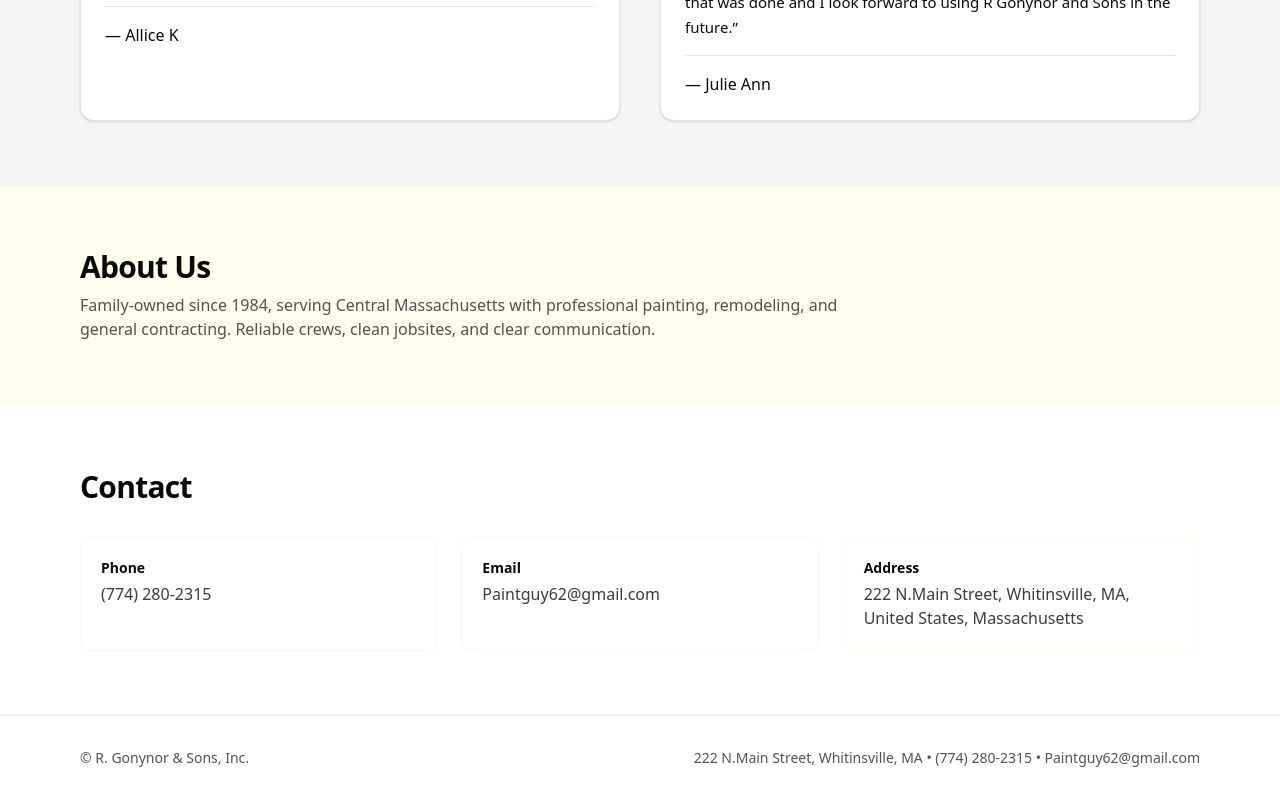
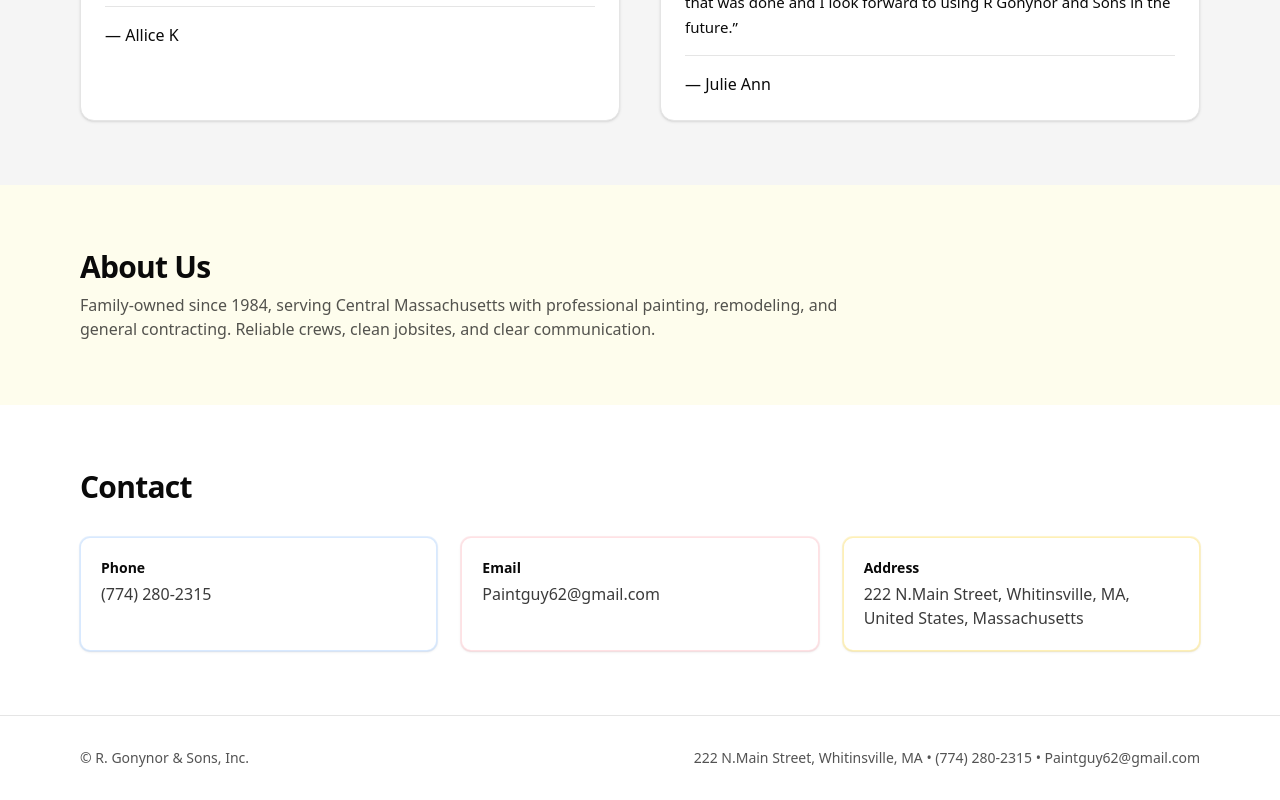
Before and after one commit to JCWoodworker/rgs-property-service, a React (Vite) app: page / in a window 1280 px wide. Shown: the part 1765-2565 px from the top of the page. Built offline with nearby package versions, Linux system fonts and the light colour scheme; what @radix-ui/themes would draw is missing.

Commit message:
more optimization and design updates

```diff
--- a/src/App.tsx
+++ b/src/App.tsx
@@ -19,7 +19,7 @@ import {
 import ContactDialog from "@/features/contact/ContactDialog"
 import TestimonialSection from "./features/testimonials/TestimonialSection"
 import AboutSection from "./features/about/AboutSection"
-import { BRAND_RED, BRAND_BLUE, BRAND_YELLOW, TINT_BLUE, TINT_RED, TINT_YELLOW } from "@/constants/theme"
+import { BRAND_RED, BRAND_BLUE, BRAND_YELLOW } from "@/constants/theme"
 import ServicesSection from "./features/services/ServicesSection"
 import ContactCard from "./features/contact/ContactCard"
 
@@ -218,18 +218,14 @@ function HomePage() {
 							label="Phone"
 							value="(774) 280-2315"
 							href="tel:+17742802315"
-							tint={TINT_BLUE}
 						/>
 						<ContactCard
 							label="Email"
 							value="Paintguy62@gmail.com"
-							href="mailto:Paintguy62@gmail.com"
-							tint={TINT_RED}
 						/>
 						<ContactCard
 							label="Address"
 							value="222 N.Main Street, Whitinsville, MA, United States, Massachusetts"
-							tint={TINT_YELLOW}
 						/>
 					</div>
 				</div>
--- a/src/features/contact/ContactCard.tsx
+++ b/src/features/contact/ContactCard.tsx
@@ -1,74 +1,58 @@
 import { useState } from "react"
-import ContactForm from "./ContactForm"
-import {
-	Dialog,
-	DialogContent,
-	DialogDescription,
-	DialogHeader,
-	DialogTitle,
-	DialogTrigger,
-	DialogClose,
-} from "@/components/ui/dialog"
-import { Button } from "@/components/ui/button"
+import ContactDialog from "./ContactDialog"
 
 const ContactCard = ({
 	label,
 	value,
 	href,
-	tint,
 }: {
 	label: string
 	value: string
 	href?: string
-	tint?: string
 }) => {
-	const style: React.CSSProperties | undefined = tint
-		? { borderColor: tint }
-		: undefined
 	const [open, setOpen] = useState(false)
+
+	// Map label to Tailwind tint classes (no inline styles)
+	const tone =
+		label === "Email" ? "red" : label === "Address" ? "yellow" : "blue"
+	const toneClasses =
+		tone === "red"
+			? "border-rose-200/60 ring-1 ring-rose-200/40 shadow-sm"
+			: tone === "yellow"
+			? "border-amber-200/60 ring-1 ring-amber-200/40 shadow-sm"
+			: "border-blue-200/60 ring-1 ring-blue-200/40 shadow-sm"
+	const cardBase = `rounded-lg border bg-card text-card-foreground p-5 ${toneClasses}`
+
 	if (href && label !== "Email") {
 		return (
 			<a
-				className="rounded-lg border p-5 bg-card text-card-foreground"
+				className={cardBase + " hover:shadow-md transition-shadow"}
 				href={href}
-				style={style}
 			>
 				<div className="text-sm font-semibold">{label}</div>
 				<div className="mt-1 text-foreground/80">{value}</div>
 			</a>
 		)
 	}
-	// Email card: open a dialog with the contact form
+
+	// Email card: use ContactDialog with a trigger
 	return (
-		<Dialog open={open} onOpenChange={setOpen}>
-			<DialogTrigger asChild>
+		<ContactDialog
+			open={open}
+			onOpenChange={setOpen}
+			trigger={
 				<div
-					className="rounded-lg border p-5 bg-card text-card-foreground cursor-pointer"
-					style={style}
+					className={
+						cardBase + " cursor-pointer hover:shadow-md transition-shadow"
+					}
 					role="button"
 					tabIndex={0}
 				>
 					<div className="text-sm font-semibold">{label}</div>
 					<div className="mt-1 text-foreground/80">{value}</div>
 				</div>
-			</DialogTrigger>
-			<DialogContent>
-				<DialogHeader>
-					<DialogTitle>Request a Free Estimate</DialogTitle>
-					<DialogDescription>
-						Tell us a bit about your project and how to reach you.
-					</DialogDescription>
-				</DialogHeader>
-				<ContactForm onClose={() => setOpen(false)} />
-				<div className="flex justify-end">
-					<DialogClose asChild>
-						<Button type="button" variant="outline">
-							Close
-						</Button>
-					</DialogClose>
-				</div>
-			</DialogContent>
-		</Dialog>
+			}
+		/>
 	)
 }
 
--- a/src/features/contact/ContactDialog.tsx
+++ b/src/features/contact/ContactDialog.tsx
@@ -5,18 +5,21 @@ import {
 	DialogHeader,
 	DialogTitle,
 	DialogClose,
+	DialogTrigger,
 } from "@/components/ui/dialog"
 import ContactForm from "@/features/contact/ContactForm"
 import { Button } from "@/components/ui/button"
 
 type ContactDialogProps = {
-	open: boolean
-	onOpenChange: (open: boolean) => void
+	open?: boolean
+	onOpenChange?: (open: boolean) => void
+	trigger?: React.ReactNode
 }
 
-const ContactDialog = ({ open, onOpenChange }: ContactDialogProps) => {
+const ContactDialog = ({ open, onOpenChange, trigger }: ContactDialogProps) => {
 	return (
 		<Dialog open={open} onOpenChange={onOpenChange}>
+			{trigger ? <DialogTrigger asChild>{trigger}</DialogTrigger> : null}
 			<DialogContent>
 				<DialogHeader>
 					<DialogTitle>Request a Free Estimate</DialogTitle>
@@ -24,7 +27,7 @@ const ContactDialog = ({ open, onOpenChange }: ContactDialogProps) => {
 						Tell us a bit about your project and how to reach you.
 					</DialogDescription>
 				</DialogHeader>
-				<ContactForm onClose={() => onOpenChange(false)} />
+				<ContactForm onClose={() => onOpenChange?.(false)} />
 				<div className="flex justify-end">
 					<DialogClose asChild>
 						<Button type="button" variant="outline">
```
Also changed, not shown: 1 other file (tests, documents, lock files or other folders).
